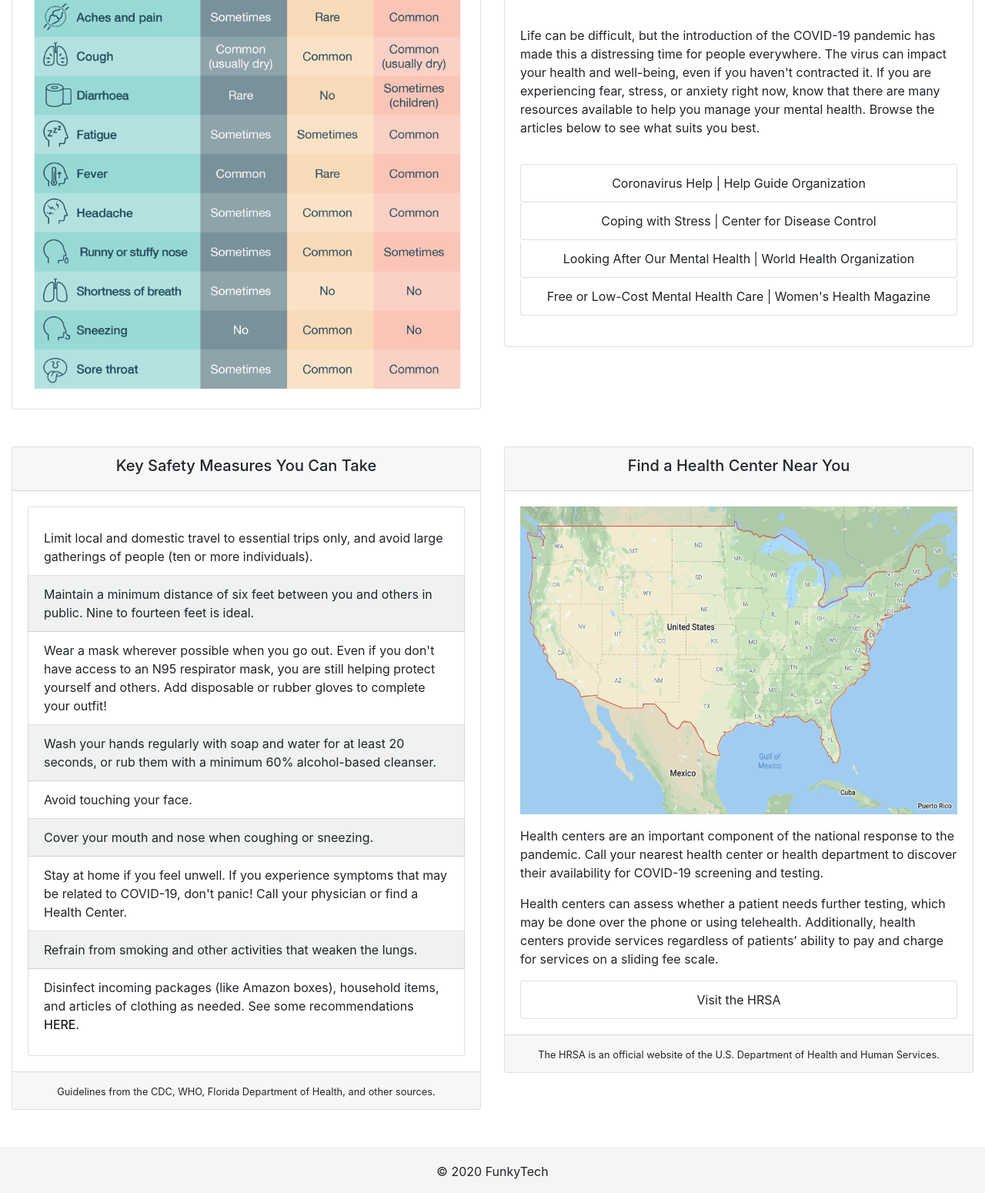
After one commit to CEN4010-S2020-G07/CEN4010-S2020-G07, a PHP site: page /a_wellspace.html in a window 1280 px wide. The commit adds this page. Shown: the part 1107-2657 px from the top of the page at 77% size. Run offline with PHP 8.4, Linux system fonts and the light colour scheme; a stand-in replaces the project's code that opens the database connection.

Commit message:
B Overhaul

```diff
--- /dev/null
+++ b/vertical prototype/a_wellspace.html
@@ -0,0 +1,257 @@
+<!DOCTYPE html>
+<html lang="en">
+
+<head>
+    <meta charset="UTF-8">
+
+    <!--FOLLOWING LINE IMPORTANT TO ADD FOR BOOTSTRAP-->
+    <meta name="viewport" content="width-device-width, initial-scale=1.0, shrink-to-fit=no">
+
+    <title>Vertical Prototype Template</title>
+
+    <!--BOOTSTRAP CSS-->
+    <meta http-equiv="Content-Security-Policy" content="upgrade-insecure-requests">
+    <link rel="stylesheet" href="https://stackpath.bootstrapcdn.com/bootstrap/4.5.0/css/bootstrap.min.css" integrity="sha384-9aIt2nRpC12Uk9gS9baDl411NQApFmC26EwAOH8WgZl5MYYxFfc+NcPb1dKGj7Sk" crossorigin="anonymous">
+    <link rel="stylesheet" type="text/css" href="css/prototype.css">
+</head>
+
+<body>
+    <!--NAVIGATION-->
+    <nav id="navigate" class="navbar navbar-expand-xl navbar-fixed-top navbar-light bg-light">
+
+        <a href="#" class="navbar-brand">Gather+</a>
+
+        <button class="navbar-toggler" type="button" data-toggle="collapse" data-target="#navbarSupportedContent" aria-controls="navbarSupportedContent" aria-expanded="false" aria-label="Toggle navigation">
+            <span class="navbar-toggler-icon"></span>
+        </button>
+
+        <div class="collapse navbar-collapse" id="navbarSupportedContent">
+            <ul class="navbar-nav text-uppercase">
+                <li class="nav-item active"><a class="nav-link" href="featuremain.html">Main Page</a></li>
+                <li class="nav-item"><a class="nav-link" href="bookhub.html">Book Hub</a></li>
+                <li class="nav-item"><a class="nav-link" href="wellspace.html">Wellspace</a></li>
+                <li class=""><a class="nav-link" href="profile.html">My Profile</a></li>
+            </ul>
+        </div>
+
+    </nav>
+
+    <div id="well_carousel" class="carousel slide" data-ride="carousel">
+        <ol class="carousel-indicators">
+            <li data-target="#well_carousel" data-slide-to="0" class="active"></li>
+            <li data-target="#well_carousel" data-slide-to="1"></li>
+            <li data-target="#well_carousel" data-slide-to="2"></li>
+        </ol>
+
+        <div class="carousel-inner">
+            <div class="carousel-item active">
+                <img src="images/mask.jpg" class="w-100 carapic" alt="...">
+            </div>
+            <div class="carousel-item carapic">
+                <img src="images/Inkedyellowmask_LI.jpg" class="img-fluid" alt="...">
+            </div>
+            <div class="carousel-item carapic">
+                <img src="images/banner_family2.jpg" class="d-block w-100" alt="...">
+            </div>
+        </div>
+    </div>
+    <br>
+
+    <!-- Body Sections -->
+    <div class="container-fluid" id="well_div">
+
+        <!-- News Articles -->
+        <!-- Row 1 -->
+        <div class="row">
+
+            <!-- Card 1 -->
+            <div class="col-sm-6">
+                <div class="card">
+                    <div class="card-header text-center">
+                        <h5>Understanding the Virus</h5>
+                        <p>And Its Symptoms</p>
+                    </div>
+
+                    <div class="card-body">
+                            <p class="text-left">
+                                Novel Coronavirus, or SARS-COV-2, is a previously unidentified strain of coronavirus that is part of a larger family of coronaviruses. These viruses cause respiratory illnesses in humans (and animals) that can range from the common cold to more severe conditions such as COVID-19; which is the disease involved in the current outbreak.
+                            </p>
+                            <p>
+                                Coronavirus spreads through droplets that are dispersed into the air when an infected person coughs or sneezes. It is also possible to get the virus by touching a contaminated surface or object and then touching your face.
+                                <a href="https://www.pfizer.com/news/hot-topics/what_to_know_about_coronavirus_covid_19_explained"> - Pfizer</a>
+                            </p>
+                            <img src="images/symptom_list.png" class="img-fluid" alt="symptoms">
+                    </div>
+                    <!--<div class="card-footer text-center">
+                        </div>-->
+                </div>
+            </div>
+
+            <!-- Mental Health -->
+            <div class="col-sm-6">
+                <div class="card">
+
+                    <div class="card-header text-center">
+                        <h5>Be Kind to Your Mind</h5>
+                        <p>Body and Soul</p>
+                    </div>
+
+                    <div class="card-body">
+                        <img src="images/wellness2.jpg" class="img-fluid mt-2" alt="">
+                        <p class="text-left card_para">
+                            Life can be difficult, but the introduction of the COVID-19 pandemic has made this a distressing time for people everywhere. The virus can impact your health and well-being, even if you haven't contracted it. If you are experiencing fear, stress, or anxiety right now, know that there are many resources available to help you manage your mental health. Browse the articles below to see what suits you best.
+                        </p>
+
+                        <ul class="list-group anchor_list">
+                            <a class="list-group-item btn btn-light" target="blank" role="button" href="https://www.helpguide.org/home-pages/coronavirus-mental-health.htm" target="_blank"> Coronavirus Help | Help Guide Organization</a>
+
+                            <a class="list-group-item btn btn-light" target="blank" role="button" href="https://www.cdc.gov/coronavirus/2019-ncov/daily-life-coping/managing-stress-anxiety.html" target="_blank">Coping with Stress | Center for Disease Control</a>
+
+                            <a class="list-group-item btn btn-light" target="blank" role="button" href="https://www.who.int/campaigns/connecting-the-world-to-combat-coronavirus/healthyathome/healthyathome---mental-health?gclid=EAIaIQobChMIwqyokMu-6gIVD9bACh30CA8BEAAYBCAAEgJJgvD_BwE">Looking After Our Mental Health | World Health Organization</a>
+
+                            <a class="list-group-item btn btn-light" target="blank" role="button" href="https://www.womenshealthmag.com/health/a31958387/free-online-therapy-coronavirus/">Free or Low-Cost Mental Health Care | Women's Health Magazine</a>
+                        </ul>
+                    </div>
+
+                    <!--<div class="card-footer text-center">
+                        </div>-->
+
+                </div>
+            </div>
+        </div>
+
+        <!-- Row 2 -->
+        <!--Middle row removed for now, can be reinstated later as needed
+
+                <div class="row">
+
+                <!-- Card 3
+                <div class="col-sm-6">
+                    <div class="card">
+
+                        <div class="card-header text-center">
+                            <span></span>
+                        </div>
+
+                        <div class="card-body">
+                            <div class="">
+                                <img src="" class="col-sm-4 img-fluid" alt="...">
+                                <p class="text-justify col-sm-8">
+
+                                </p>
+                            </div>
+                        </div>
+
+                        <div class="card-footer text-center">
+                            <a href="" target="_blank" class="btn btn-light" role="button">View Article</a>
+                        </div>
+
+                    </div>
+                </div>
+
+                <!-- Card 4
+                <div class="col-sm-6">
+                    <div class="card">
+
+                        <div class="card-header text-center">
+                            <span></span>
+                        </div>
+
+                        <div class="card-body">
+                            <div class="">
+                                <img src="" class="col-sm-4 img-fluid" alt="...">
+                                <p class="text-justify col-sm-8">
+                                </p>
+                            </div>
+                        </div>
+
+                        <div class="card-footer text-center">
+                            <a href="" target="_blank" class="btn btn-info" role="button">View Article</a>
+                        </div>
+                    </div>
+                </div>
+
+            </div>-->
+        <br>
+        <br>
+        <!-- Guidelines List -->
+        <div class="row">
+            <div class="col-sm-6">
+
+                <div class="card">
+                    <div class="card-header text-center">
+                        <h5>Key Safety Measures You Can Take</h5>
+                    </div>
+
+                    <div class="card-body">
+                        <ul class="list-group">
+                            <li class="list-group-item ">
+                            <p></p><!--this line for spacing only-->
+                            Limit local and domestic travel to essential trips only, and avoid large gatherings of people (ten or more individuals).
+                            </li>
+                            <li class="list-group-item every_other">Maintain a minimum distance of six feet between you and others in public. Nine to fourteen feet is ideal.</li>
+                            <li class="list-group-item ">Wear a mask wherever possible when you go out. Even if you don't have access to an N95 respirator mask, you are still helping protect yourself and others. Add disposable or rubber gloves to complete your outfit!</li>
+                            <li class="list-group-item every_other">Wash your hands regularly with soap and water for at least 20 seconds, or rub them with a minimum 60% alcohol-based cleanser.</li>
+                            <li class="list-group-item">Avoid touching your face.</li>
+                            <li class="list-group-item every_other">Cover your mouth and nose when coughing or sneezing.</li>
+                            <li class="list-group-item">Stay at home if you feel unwell. If you experience symptoms that may be related to COVID-19, don't panic! Call your physician or find a Health Center. </li>
+                            <li class="list-group-item every_other">Refrain from smoking and other activities that weaken the lungs.</li>
+                            <li class="list-group-item">Disinfect incoming packages (like Amazon boxes), household items, and articles of clothing as needed. See some recommendations <a href="https://www.healthline.com/health-news/germs-in-the-home-how-to-protect-yourself#Products-to-clean-with">HERE</a>.
+                            <p></p><!--this line for spacing only-->
+                            </li>
+                        </ul>
+                    </div>
+
+                    <div class="card-footer text-center">
+                        <small>Guidelines from the CDC, WHO, Florida Department of Health, and other sources.</small>
+                    </div>
+                </div>
+            </div>
+
+            <!-- "Map" -->
+            <div class="col-sm-6">
+                <div class="card">
+
+                    <div class="card-header text-center">
+                        <h5>Find a Health Center Near You</h5>
+                    </div>
+
+                    <div class="card-body text-left">
+                        <img src="images/usmap.png" style="width:600px; height:400px;" alt="map" class="img-fluid">
+                        <p></p>
+                        <!--this line for spacing because break tag won't work-->
+                        <p>Health centers are an important component of the national response to the pandemic. Call your nearest health center or health department to discover their availability for COVID-19 screening and testing.
+                        </p>
+                        <p>
+                            Health centers can assess whether a patient needs further testing, which may be done over the phone or using telehealth. Additionally, health centers provide services regardless of patients’ ability to pay and charge for services on a sliding fee scale.</p>
+                        <ul class="list-group">
+                            <a href="https://findahealthcenter.hrsa.gov/" class="list-group-item btn btn-light" target="blank" role="button">Visit the HRSA</a>
+                        </ul>
+
+
+                    </div>
+
+                    <div class="card-footer text-center">
+                        <small>The HRSA is an official website of the U.S. Department of Health and Human Services.</small>
+                    </div>
+                </div>
+            </div>
+        </div>
+    </div>
+    <br>
+    <br>
+    <footer class="footer text-center">
+        <div class="container">&copy; 2020 FunkyTech</div>
+    </footer>
+
+    <!--BOOTSTRAP SCRIPTS-->
+
+    <script src="https://code.jquery.com/jquery-3.5.1.slim.min.js" integrity="sha384-DfXdz2htPH0lsSSs5nCTpuj/zy4C+OGpamoFVy38MVBnE+IbbVYUew+OrCXaRkfj" crossorigin="anonymous"></script>
+
+    <script src="https://cdn.jsdelivr.net/npm/popper.js@1.16.0/dist/umd/popper.min.js" integrity="sha384-Q6E9RHvbIyZFJoft+2mJbHaEWldlvI9IOYy5n3zV9zzTtmI3UksdQRVvoxMfooAo" crossorigin="anonymous"></script>
+
+    <script src="https://stackpath.bootstrapcdn.com/bootstrap/4.5.0/js/bootstrap.min.js" integrity="sha384-OgVRvuATP1z7JjHLkuOU7Xw704+h835Lr+6QL9UvYjZE3Ipu6Tp75j7Bh/kR0JKI" crossorigin="anonymous"></script>
+
+</body>
+
+</html>
--- a/vertical prototype/css/prototype.css
+++ b/vertical prototype/css/prototype.css
@@ -300,17 +300,20 @@ background-color:gainsboro;
 
 }
 
-/* Code For Chat */
-
-textarea
-{
-    border-radius: 2%;
+/*WELLSPACE PAGE*/
+.carapic{
+max-height:600px !important;
 }
 
-#thread
-{
-    border: 1px #d3d3d3 solid;
-    height: 350px;
-    width: 350px;
-    overflow: scroll;
+.every_other{
+background-color:#f0f2f2;
 }
+
+.card_para{
+margin-top:35px;
+margin-bottom:35px;
+}
+
+.anchor_list{
+margin-bottom:20px;
+}
```
Also changed, not shown: vertical prototype/images/Inkedyellowmask_LI.jpg (added), vertical prototype/images/banner_family2.jpg (added), vertical prototype/images/computer.jpg (deleted), vertical prototype/images/data.jpg (deleted), vertical prototype/images/newspaper.jpg (deleted), vertical prototype/images/profile_thumbnail.jpg (deleted), vertical prototype/images/scenic.jpg (deleted), vertical prototype/images/symptom_list.png (added), vertical prototype/images/usmap.png (added), vertical prototype/sing.png (renamed from vertical prototype/images/sing.png), 4 other files.
